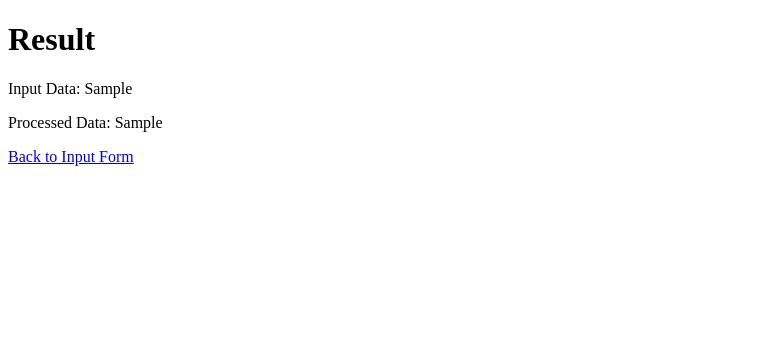
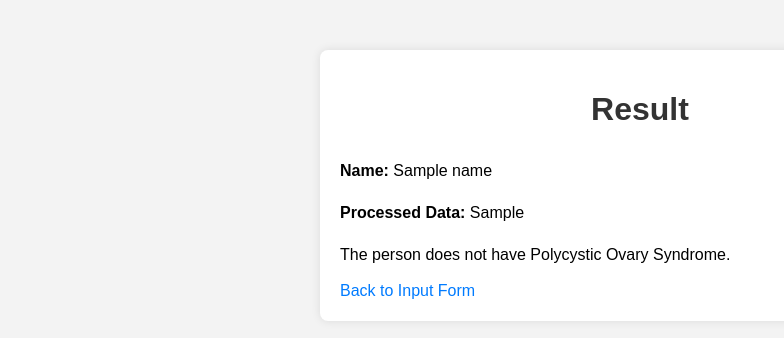
Before and after one commit to ajitgurung/GitTest, a Flask app: template templates/result.html in a window 1280 px wide. Shown: the top 338 px of the page, without its empty margins (0-784 px from the left). Run offline with Flask 3, Linux system fonts and the light colour scheme; the template is opened without the code that fills it: most values are stand-ins (such as "Sample title", 1, 10 or a date in 2020).

Commit message:
final draft

```diff
--- a/app.py
+++ b/app.py
@@ -1,5 +1,5 @@
 from flask import Flask, render_template, request
-
+from predict import model_predict
 app = Flask(__name__)
 
 # Define your model function here
@@ -21,20 +21,8 @@ def index():
         follicle_no_l = int(request.form['follicle_no_l'])
         follicle_no_r = int(request.form['follicle_no_r'])
 
-        input_data = {
-            'name': name,
-            'date_of_birth': date_of_birth,
-            'cycle': cycle,
-            'weight_gain': weight_gain,
-            'hair_growth': hair_growth,
-            'skin_darkening': skin_darkening,
-            'fast_food': fast_food,
-            'follicle_no_l': follicle_no_l,
-            'follicle_no_r': follicle_no_r
-        }
-
-        processed_data = process_inputs(input_data)
-        return render_template('result.html', input_data=input_data, processed_data=processed_data)
+        processed_data = model_predict(2, 1, 1,0, 0, 12, 12)
+        return render_template('result.html', name=name, processed_data=processed_data)
     return render_template('index.html')
 
 if __name__ == '__main__':
--- a/templates/index.html
+++ b/templates/index.html
@@ -95,7 +95,7 @@
             <div class="input-group">
                 <div>
                     <label for="cycle">Cycle (INTEGER):</label>
-                    <input type="number" id="cycle" name="cycle" required>
+                    <input type="number" id="cycle" name="cycle" max="5" min="2" required>
                 </div>
                 <div>
                     <label for="weight_gain">Weight Gain (BOOL):</label>
@@ -133,14 +133,14 @@
                 </div>
                 <div>
                     <label for="follicle_no_l">Follicle No. (L):</label>
-                    <input type="number" id="follicle_no_l" name="follicle_no_l" required>
+                    <input type="number" id="follicle_no_l" name="follicle_no_l" min="0" max="18" required>
                 </div>
             </div>
 
             <div class="input-group">
                 <div>
                     <label for="follicle_no_r">Follicle No. (R):</label>
-                    <input type="number" id="follicle_no_r" name="follicle_no_r" required>
+                    <input type="number" id="follicle_no_r" name="follicle_no_r" min="0" max="20" required>
                 </div>
             </div>
 
--- a/templates/result.html
+++ b/templates/result.html
@@ -4,11 +4,64 @@
     <meta charset="UTF-8">
     <meta name="viewport" content="width=device-width, initial-scale=1.0">
     <title>Flask Model App Result</title>
+    <style>
+        body {
+            font-family: Arial, sans-serif;
+            background-color: #f3f3f3;
+            margin: 0;
+            padding: 0;
+        }
+
+        .container {
+            max-width: 600px;
+            margin: 50px auto;
+            padding: 20px;
+            background-color: #fff;
+            border-radius: 8px;
+            box-shadow: 0 0 10px rgba(0, 0, 0, 0.1);
+        }
+
+        h1 {
+            text-align: center;
+            margin-bottom: 30px;
+            color: #333;
+        }
+
+        p {
+            margin-bottom: 15px;
+            line-height: 1.6;
+        }
+
+        a {
+            display: inline-block;
+            text-decoration: none;
+            color: #007bff;
+            border-bottom: 1px solid transparent;
+            transition: border-bottom-color 0.3s ease;
+        }
+
+        a:hover {
+            border-bottom-color: #007bff;
+        }
+    </style>
 </head>
 <body>
-    <h1>Result</h1>
-    <p>Input Data: {{ input_data }}</p>
-    <p>Processed Data: {{ processed_data }}</p>
-    <a href="/">Back to Input Form</a>
+    <div class="container">
+        <h1>Result</h1>
+        <p><strong>Name:</strong> {{ name }}</p>
+        <p><strong>Processed Data:</strong> {{ processed_data }}</p>
+        <p>
+            {% if processed_data %}
+                {% if processed_data == True %}
+                    The person has Polycystic Ovary Syndrome.
+                {% else %}
+                    The person does not have Polycystic Ovary Syndrome.
+                {% endif %}
+            {% else %}
+                No processed data available.
+            {% endif %}
+        </p>
+        <a href="/">Back to Input Form</a>
+    </div>
 </body>
 </html>
```
